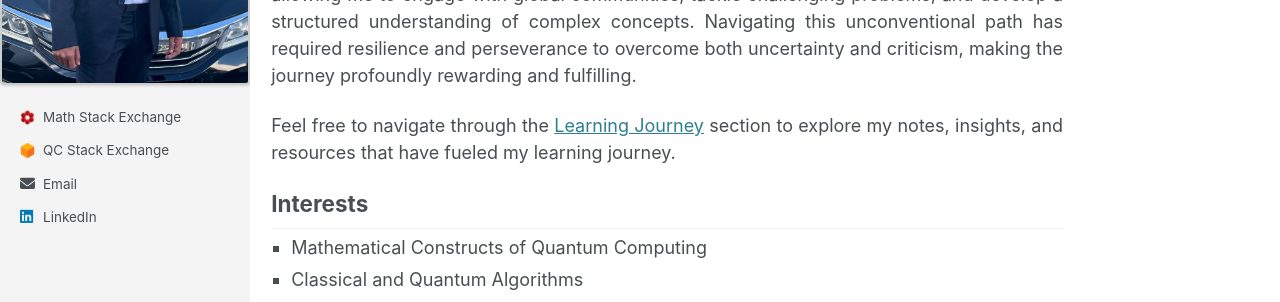
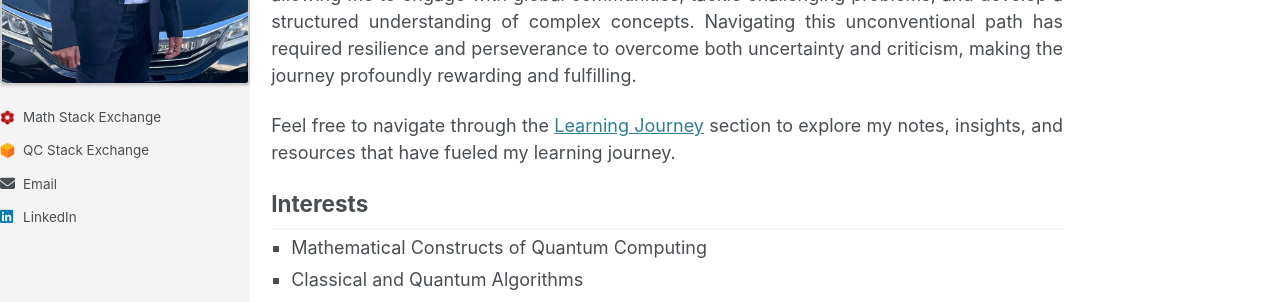
Before and after one commit to soorajss1729/soorajss1729.github.io, a Jekyll site: the page built from _pages/about.md, in a window 1280 px wide. Shown: the part 339-641 px from the top of the page. Built offline with Jekyll 4.4.1, drawn with Linux system fonts in a browser that asks for light colours.

Commit message:
Update _sidebar.scss

```diff
--- a/_sass/_sidebar.scss
+++ b/_sass/_sidebar.scss
@@ -184,7 +184,8 @@
 }
 
 .author__urls-wrapper {
-  padding-left: 20px; /* Add left padding */
+  justify-content: center; /* Centers the container horizontally inside the sidebar */
+  padding-left: 0px; /* Add left padding */
   position: relative;
   display: table-cell;
   vertical-align: middle;
```
